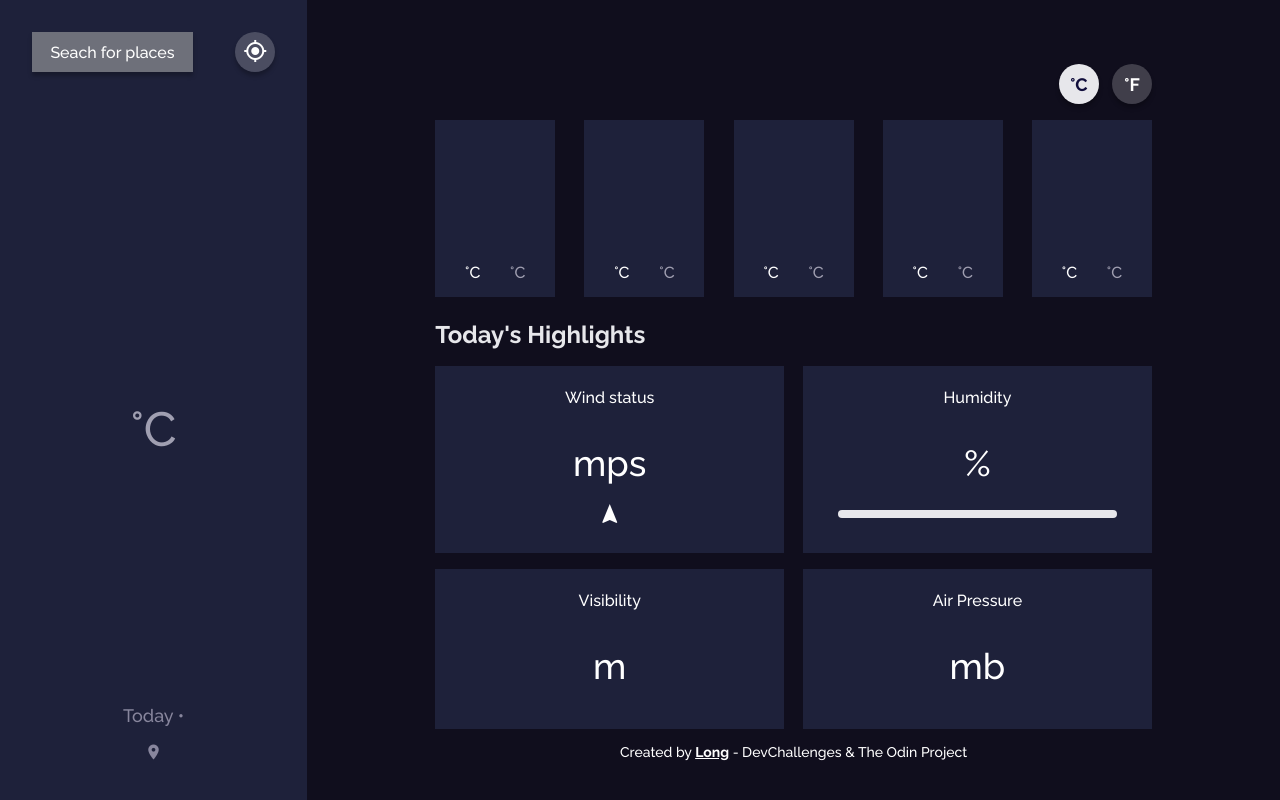
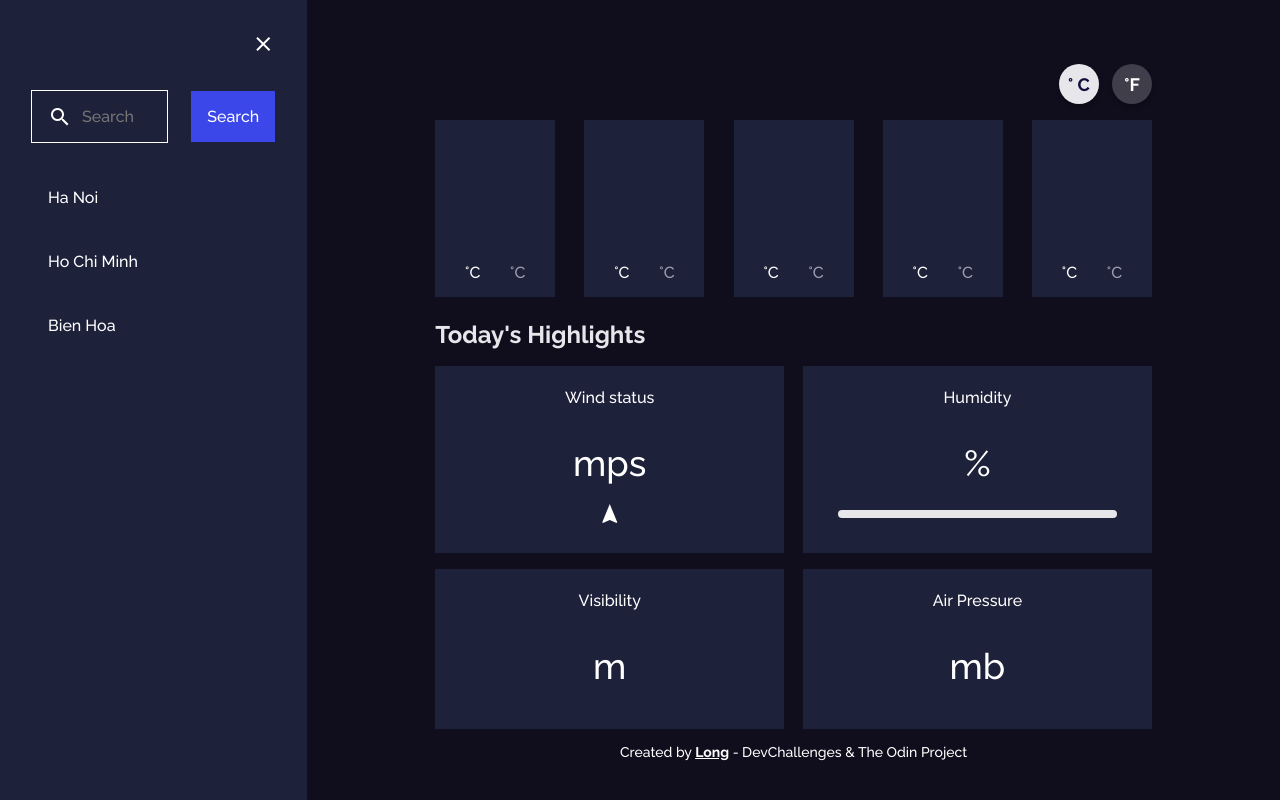
Before and after one commit to minhlong149/weather-app, a website built with webpack: page src/template.html in a window 1280 px wide. Built offline with nearby package versions, Linux system fonts and the light colour scheme; no server answers.

Commit message:
Build Search UI

```diff
--- a/src/scss/_sidebar.scss
+++ b/src/scss/_sidebar.scss
@@ -126,3 +126,63 @@
     }
   }
 }
+
+.search {
+  padding: 2em;
+
+  &__cancel {
+    text-align: right;
+  }
+
+  &__input {
+    display: flex;
+    justify-content: space-between;
+    gap: 1.5em;
+
+    margin: 2em 0;
+
+    .input__city {
+      display: flex;
+      align-items: center;
+      flex-grow: 1;
+      gap: 0.5em;
+
+      padding: 0 1em;
+      outline: 1px solid #ffffff;
+
+      input {
+        background: transparent;
+        width: 100%;
+      }
+    }
+
+    .input__submit {
+      button {
+        padding: 1em;
+        background-color: #3c47e9;
+      }
+    }
+
+    input,
+    button {
+      border: none;
+      outline: none;
+      margin: 0;
+      color: white;
+    }
+  }
+
+  &__result {
+    display: flex;
+    flex-direction: column;
+    gap: 1em;
+
+    > * {
+      padding: 1em;
+
+      &:hover {
+        outline: 1px solid white;
+      }
+    }
+  }
+}
--- a/src/template.html
+++ b/src/template.html
@@ -5,12 +5,11 @@
     <meta http-equiv="X-UA-Compatible" content="IE=edge" />
     <meta name="viewport" content="width=device-width, initial-scale=1.0" />
     <title>Weather</title>
-    <!-- <link rel="shortcut icon" href={%=o.htmlWebpackPlugin.files.favicon%} type="image/x-icon"> -->
   </head>
 
   <body>
     <div class="sidebar">
-      <div class="sidebar__location location">
+      <!-- <div class="sidebar__location location">
         <button class="location__btn location__btn--search">Seach for places</button>
         <button class="location__btn location__btn--crosshair">
           <span class="material-icons">my_location</span>
@@ -30,12 +29,38 @@
       <div class="sidebar__info info">
         <span class="info__date"></span>
         <span class="info__name"></span>
+      </div> -->
+
+      <div class="search">
+        <div class="search__cancel">
+          <span class="material-icons"> close </span>
+        </div>
+
+        <div class="search__input">
+          <!-- <div class="input"> -->
+          <div class="input__city">
+            <span class="material-icons">search</span>
+            <input placeholder="Search" type="text" />
+          </div>
+          <div class="input__submit">
+            <button>Search</button>
+          </div>
+        </div>
+        <!-- </div> -->
+
+        <div class="search__result">
+          <div class="result__city">Ha Noi</div>
+          <div class="result__city">Ho Chi Minh</div>
+          <div class="result__city">Bien Hoa</div>
+        </div>
       </div>
     </div>
 
     <div class="main">
       <div class="main__units units">
-        <button class="units__btn units__btn--metric units__btn--active">C</button>
+        <button class="units__btn units__btn--metric units__btn--active">
+          C
+        </button>
         <button class="units__btn units__btn--imperial">F</button>
       </div>
 
@@ -141,7 +166,11 @@
           <div class="highlight highlight--big highlight--humid">
             <div class="highlight__title">Humidity</div>
             <div class="highlight__value highlight__value--humid"></div>
-            <progress class="highlight--humid__bar" max="100" value=""></progress>
+            <progress
+              class="highlight--humid__bar"
+              max="100"
+              value=""
+            ></progress>
           </div>
 
           <div class="highlight highlight--small highlight--vis">
--- a/webpack.config.js
+++ b/webpack.config.js
@@ -3,8 +3,8 @@ const HtmlWebpackPlugin = require("html-webpack-plugin");
 const Dotenv = require("dotenv-webpack");
 
 module.exports = {
-  // mode: "development",
-  // devtool: "inline-source-map",
+  mode: "development",
+  devtool: "inline-source-map",
 
   entry: "./src/ts/index.ts",
   output: {
```
